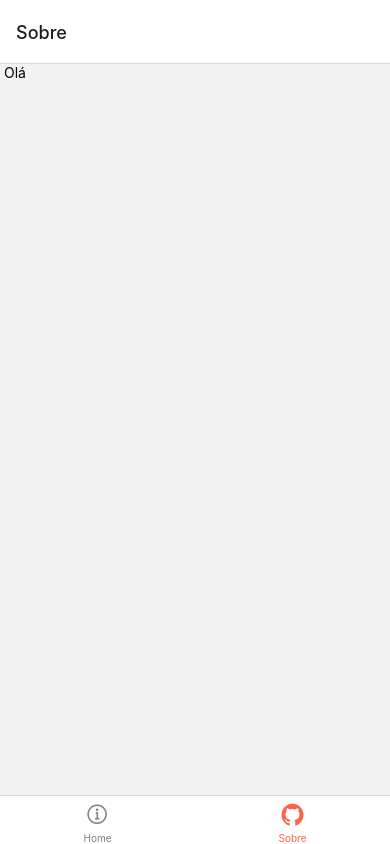
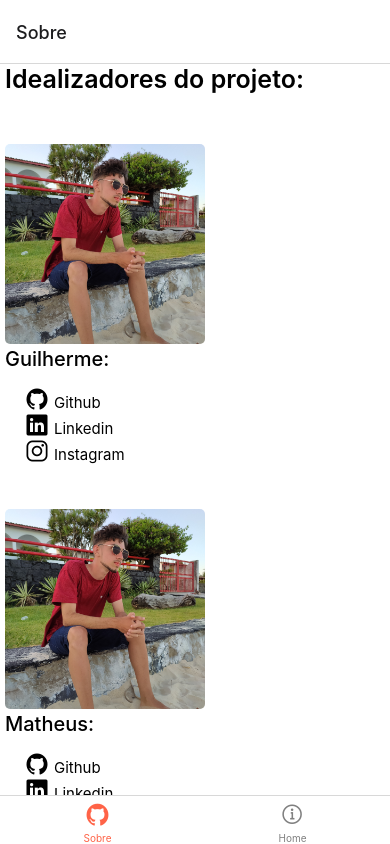
Before and after one commit to guilherme179/ToDoList, a React Native app: screen /Sobre in a window 390 px wide. Built offline with nearby package versions, Linux system fonts and the light colour scheme.

Commit message:
implementação da tela SOBRE

```diff
--- a/App.js
+++ b/App.js
@@ -31,8 +31,8 @@ export default function App() {
           tabBarInactiveTintColor: 'gray',
         })}
       >
+        <Tab.Screen name="Sobre" component={sobre}/>
         <Tab.Screen name="Home" component={home} />
-        <Tab.Screen name="Sobre" component={sobre}/>
       </Tab.Navigator>
     </NavigationContainer>
   )
--- a/sobre/Index.js
+++ b/sobre/Index.js
@@ -1,10 +1,70 @@
 import React from 'react';
-import { Text, View, StyleSheet } from 'react-native';
+import { Text, View, StyleSheet, Image, Linking, ScrollView, SafeAreaView } from 'react-native';
+import Ionicons from 'react-native-vector-icons/Ionicons';
 
 export default function Sobre(){
     return(
-    <View>
-        <Text> Olá </Text>
-    </View>
+        <ScrollView>
+            <View style={styles.container}>
+                <Text style={styles.title}>Idealizadores do projeto: </Text>
+                <View style={{marginTop: 50}}>
+                    <Image style={{ marginLeft: 5, width: 200, height: 200, borderRadius: 5}} source={require('../assets/guilherme.jpg')}/>
+                    <Text style={styles.name}>Guilherme: </Text>
+                    <Text style={[styles.content, {marginTop: 15}]} onPress={() => { Linking.openURL('https://github.com/guilherme179') }}>
+                        <Ionicons name={"logo-github"} size={24} style={{width: 32, marginRight: 5}}/>
+                        Github
+                    </Text>
+                    <Text style={styles.content} onPress={() => { Linking.openURL('https://www.linkedin.com/in/guilherme-souza-414472219/')}}>
+                        <Ionicons name={"logo-linkedin"} size={24} style={{width: 32, marginRight: 5}}/>
+                        Linkedin
+                    </Text>
+                    <Text style={styles.content} onPress={() => { Linking.openURL('https://www.instagram.com/_guiisouza17/')}}>
+                        <Ionicons name={"logo-instagram"} size={24} style={{width: 32, marginRight: 5}}/>
+                        Instagram
+                    </Text>
+                </View>
+                <View style={{marginTop: 45, marginBottom: 15}}>
+                    <Image style={{ marginLeft: 5, width: 200, height: 200, borderRadius: 5}} source={require('../assets/guilherme.jpg')}/>
+                    <Text style={styles.name}>Matheus: </Text>
+                    <Text style={[styles.content, {marginTop: 15}]} onPress={() => { Linking.openURL('https://github.com/matheus-felipe-c') }}>
+                        <Ionicons name={"logo-github"} size={24} style={{width: 32, marginRight: 5}}/>
+                        Github
+                    </Text>
+                    <Text style={styles.content} onPress={() => { Linking.openURL('https://www.linkedin.com/in/matheus-felipe-de-oliveira-ferreira-49909b215/')}}>
+                        <Ionicons name={"logo-linkedin"} size={24} style={{width: 32, marginRight: 5}}/>
+                        Linkedin
+                    </Text>
+                    <Text style={styles.content} onPress={() => { Linking.openURL('https://www.instagram.com/theusf40/')}}>
+                        <Ionicons name={"logo-instagram"} size={24} style={{width: 32, marginRight: 5}}/>
+                        Instagram
+                    </Text>
+                </View>
+            </View>
+        </ScrollView>
     )
 }
+
+const styles = StyleSheet.create({
+    container:{
+        flex: 1,
+        backgroundColor: '#fff',
+    },
+    title: {
+        fontSize: 25,
+        fontWeight: "600",
+        marginLeft: 5
+    },
+    name: {
+        fontSize: 20,
+        fontWeight: "500",
+        marginLeft: 5,
+        marginTop: 3
+    },
+    content: {
+        fontSize: 15,
+        fontWeight: "400",
+        paddingLeft: 20,
+        width: 200,
+        marginLeft: 5
+    }
+});
```
Also changed, not shown: assets/guilherme.jpg (added).
